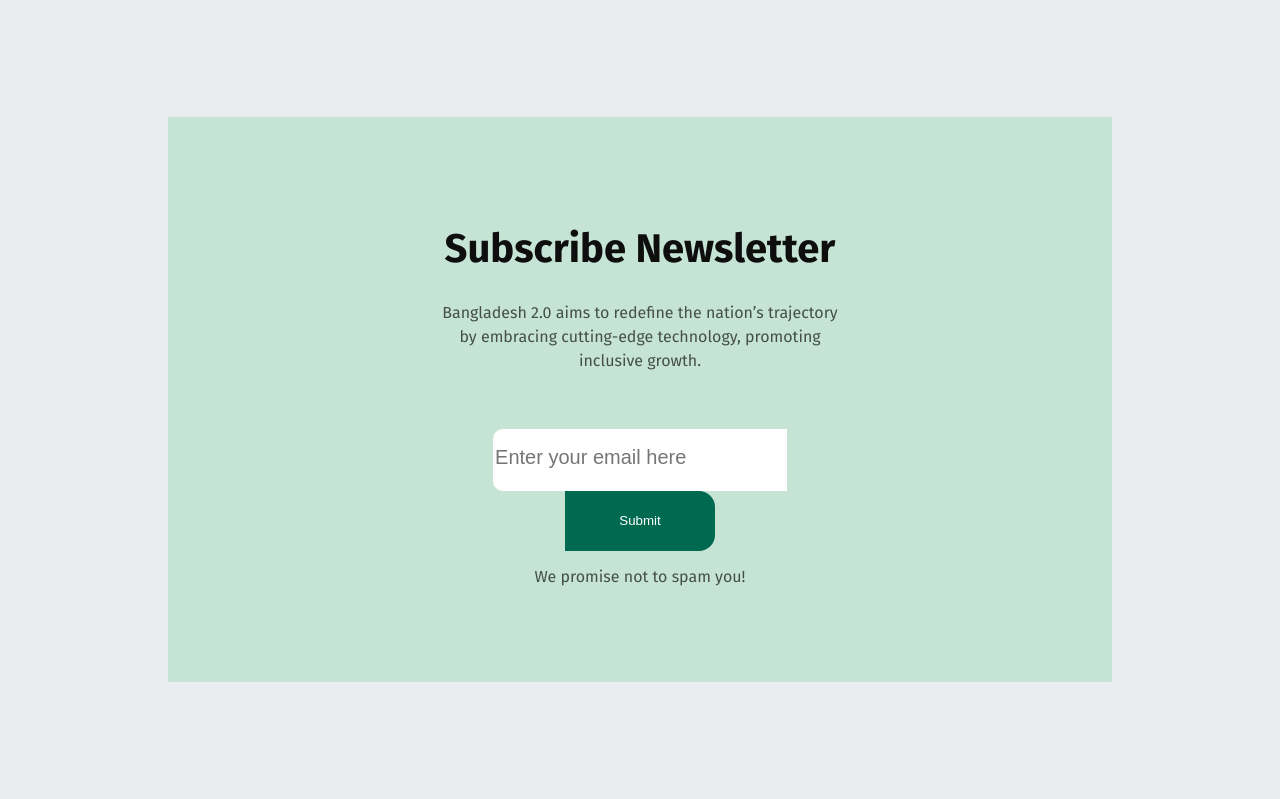
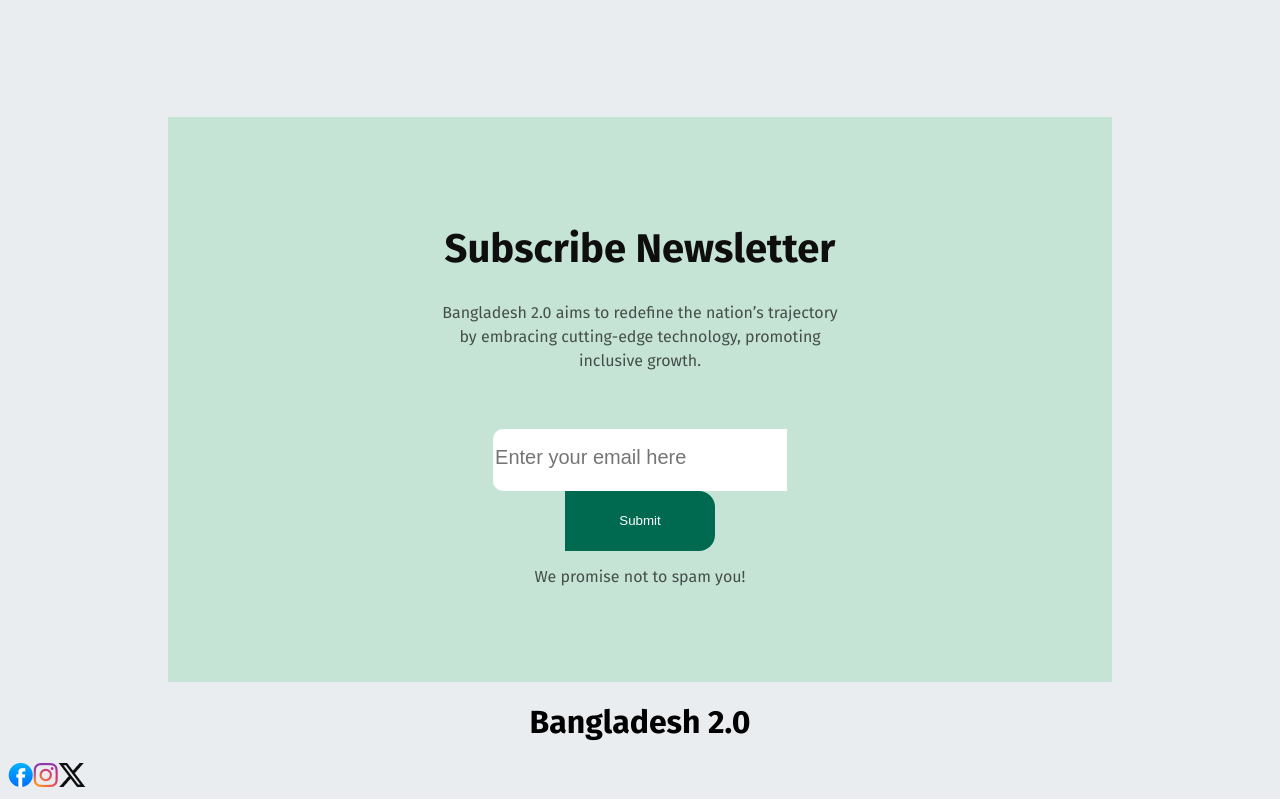
Before and after one commit to Sabit-Bin-Imran/ASSIGNMENT-01, a plain HTML site: page index.html in a window 1280 px wide. Shown: the part 4638-5437 px from the top of the page. Before the commit the page ends 5340 px from the top, so only its background shows below. Drawn offline with Linux system fonts and the light colour scheme.

Commit message:
Footer icons added

```diff
--- a/index.html
+++ b/index.html
@@ -181,6 +181,12 @@
 
     </main>
     <footer>
+        <h1 class="text-align">Bangladesh 2.0</h1>
+        <div class="footer-images">
+            <a href=""><img src="assets/facebook.png" alt=""></a>
+            <a href=""><img src="assets/instagram.png" alt=""></a>
+            <a href=""><img src="assets/x.png" alt=""></a>
+        </div>
 
     </footer>
 </body>
--- a/style.css
+++ b/style.css
@@ -368,3 +368,9 @@ input::placeholder {
 .subscribe-input-btn input::placeholder{
     text-align: left;
 }
+
+/* footer style */
+
+.footer-images{
+    display: flex;
+}
```
